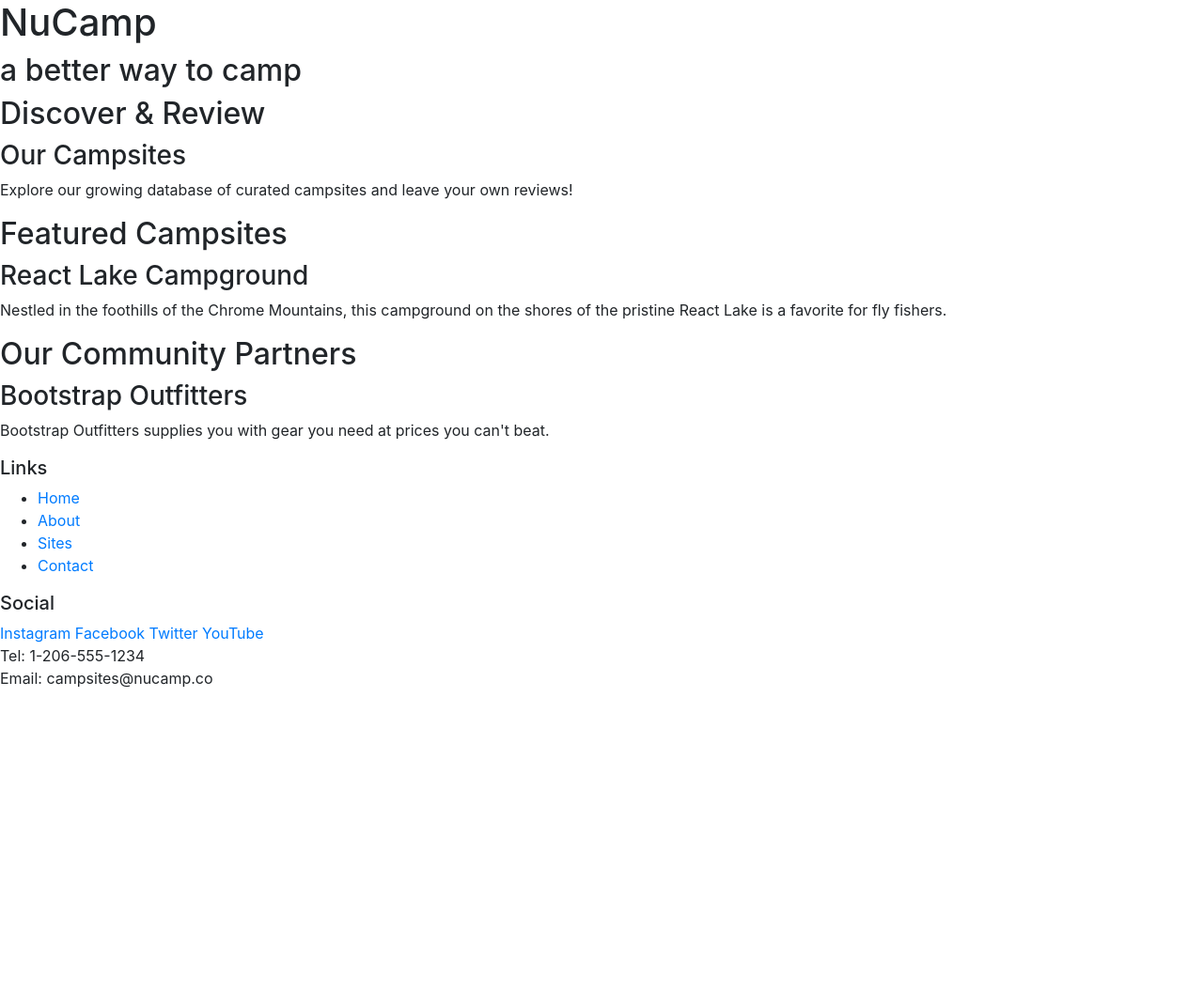
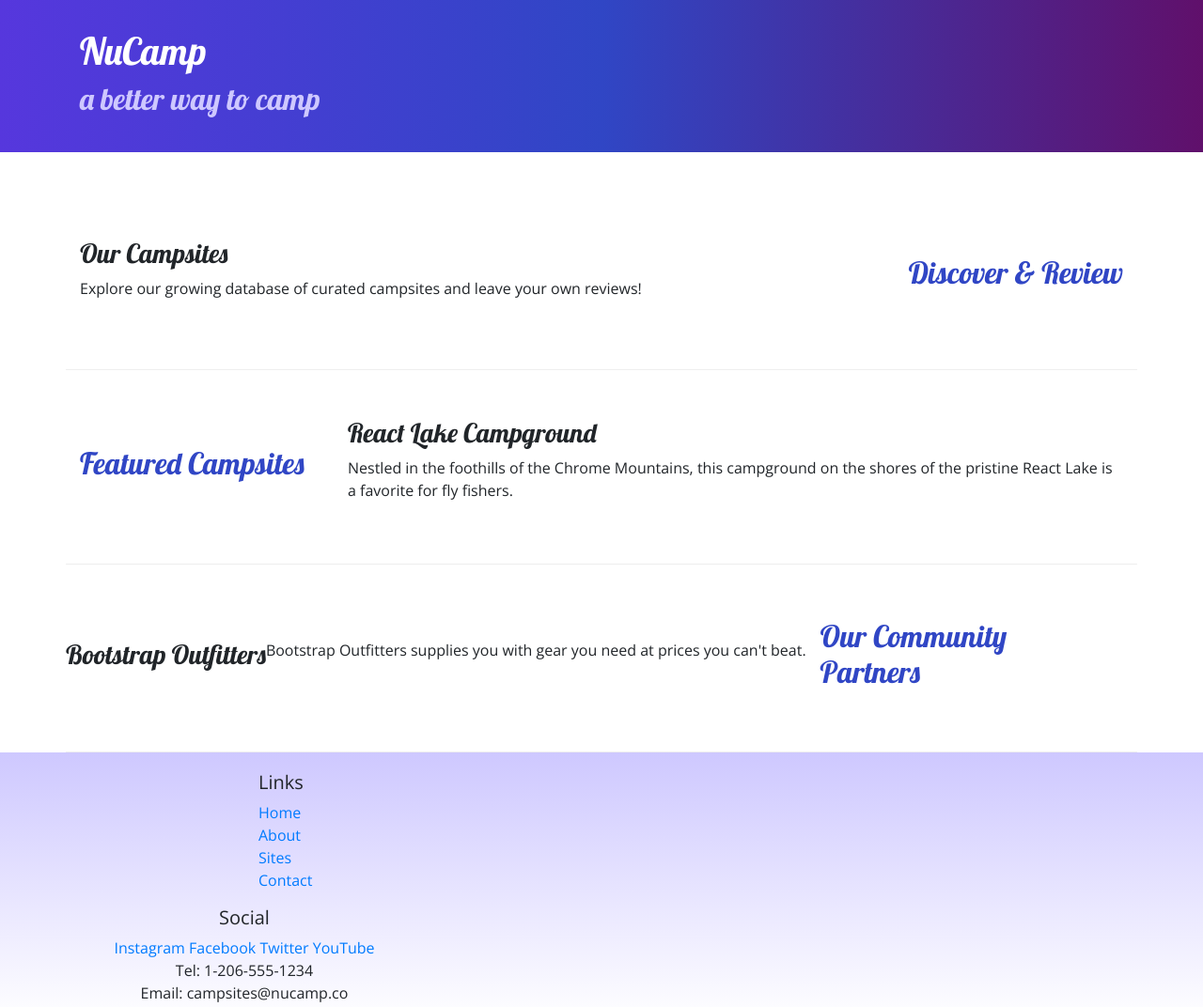
Before and after one commit to RaedIsmail/NuCamp, a website: page index.html in a window 1280 px wide. Shown: the whole page at 94% size. Before the commit the page ends 800 px from the top, so only its background shows below. Drawn offline with nearby package versions, Linux system fonts and the light colour scheme.

Commit message:
Assignment

```diff
--- /dev/null
+++ b/css/styles.css
@@ -0,0 +1,36 @@
+body {
+    font-family: "Open Sans", sans-serif;
+}
+
+h1, h2, h3 {
+    font-family: "Lobster", cursive;
+}
+/* div {
+
+    border: solid red;
+} */
+
+h2 {
+    color: #3046C5;
+}
+
+header h2 {
+    color: #CEC8FF;
+}
+
+footer {
+    background-image: linear-gradient(#CEC8FF, white);
+    padding: 20px 0;
+}
+
+.jumbotron {
+    padding: 30px;
+    background-image: linear-gradient(to right, #5637DD, #3046C5, #60106B);
+    color: white;
+}
+
+.row-content {
+    padding: 50px 0;
+    border-bottom: 1px ridge;
+    min-height: 200px;
+}
--- a/index.html
+++ b/index.html
@@ -1,6 +1,5 @@
 <!DOCTYPE html>
 <html lang="en">
-
         <head>
                 <!-- Required meta tags always come first -->
                 <meta charset="utf-8" />
@@ -9,57 +8,99 @@
                 <!-- Bootstrap CSS -->
                 <link rel="stylesheet" href="node_modules/bootstrap/dist/css/bootstrap.min.css" />
 
+                <!-- Additional CSS must be placed after Bootstrap CSS -->
+                <link rel="stylesheet" href="https://fonts.googleapis.com/css?family=Lobster|Open+Sans" />
+                <link rel="stylesheet" href="css/styles.css" />
                 <title>NuCamp: A Better Way To Camp</title>
             </head>
 
 <body>
 
-    <header>
+    <header class="jumbotron jumbotron-fluid">
+        <div class="container">
+            <div class="row">
+                <div class="col">
+
+
         <div>
             <h1>NuCamp</h1>
             <h2>a better way to camp</h2>
+        </div></div>
+    </div>
 </div>
     </header>
+    <div class="container">
+        <div class="row row-content align-items-center">
+            <div class="col-sm-4 order-sm-last col-md-3">
 
-    <div>
-        <h2>Discover & Review</h2>
+        <h2 class="text-sm-right">Discover & Review</h2>
+            </div>
+        <div class="col">
         <h3>Our Campsites</h3>
         <p>Explore our growing database of curated campsites and leave your own reviews!</p>
+
+
          </div>
-
-    <div>
+</div>
+</div>
+    <div class="container">
+        <div class="row row-content align-items-center">
+            <div class="col-sm-4 col-md-3">
         <h2>Featured Campsites</h2>
+        </div>
+        <div class="col">
         <h3>React Lake Campground</h3>
         <p>Nestled in the foothills of the Chrome Mountains, this campground on the shores of the pristine React Lake is a favorite for fly fishers.</p>
     </div>
+    </div>
+    </div>
 
-    <div>
+    <div class="container">
+        <div class="row row-content align-items-center">
+                <div class="col-sm-4 order-sm-last col-md-3">
                         <h2>Our Community Partners</h2>
+                    </div>
         <h3>Bootstrap Outfitters</h3>
         <p>Bootstrap Outfitters supplies you with gear you need at prices you can't beat.</p>
     </div>
+    </div>
+    </div>
+
 
     <footer>
-        <div>
+        <div class="container">
+            <div class="row">
+                <div class="col-4 col-sm-2 offset-2">
             <h5>Links</h5>
-            <ul>
+            <ul class="list-unstyled">
                 <li><a href="#">Home</a></li>
-                <li><a href="#">About</a></li>
+                <li><a href="aboutus.html">About</a></li>
                 <li><a href="#">Sites</a></li>
                 <li><a href="#">Contact</a></li>
             </ul>
         </div>
-        <div>
+        <div class="container">
+            <div class="row">
+                <div class="col-5 col-sm-4 text-center">
             <h5>Social</h5>
             <a href="http://instagram.com/">Instagram</a>
             <a href="http://facebook.com/">Facebook</a>
             <a href="http://twitter.com/">Twitter</a>
             <a href="http://youtube.com/">YouTube</a>
         </div>
-        <div>
+        </div>
+        </div>
+
+
+        <div class="container">
+            <div class="row">
+                <div class="col-sm-4 text-center">
             Tel: 1-206-555-1234<br />
             Email: campsites@nucamp.co
         </div>
+        </div>
+        </div>
+
     </footer>
 </footer>
 
```
Also changed, not shown: aboutus.html (added, +94 -0 lines), newfile.html (added). Lines whose indentation alone changed are shown as unchanged.
